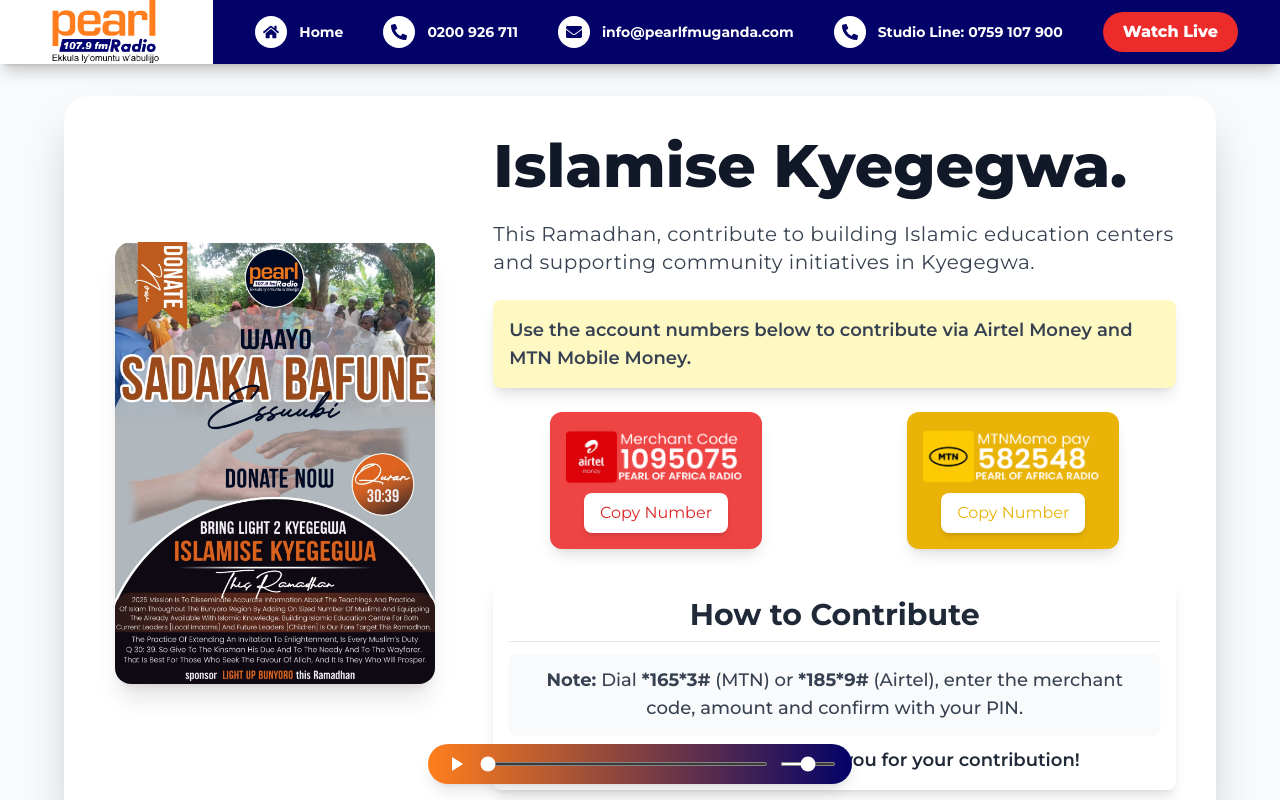
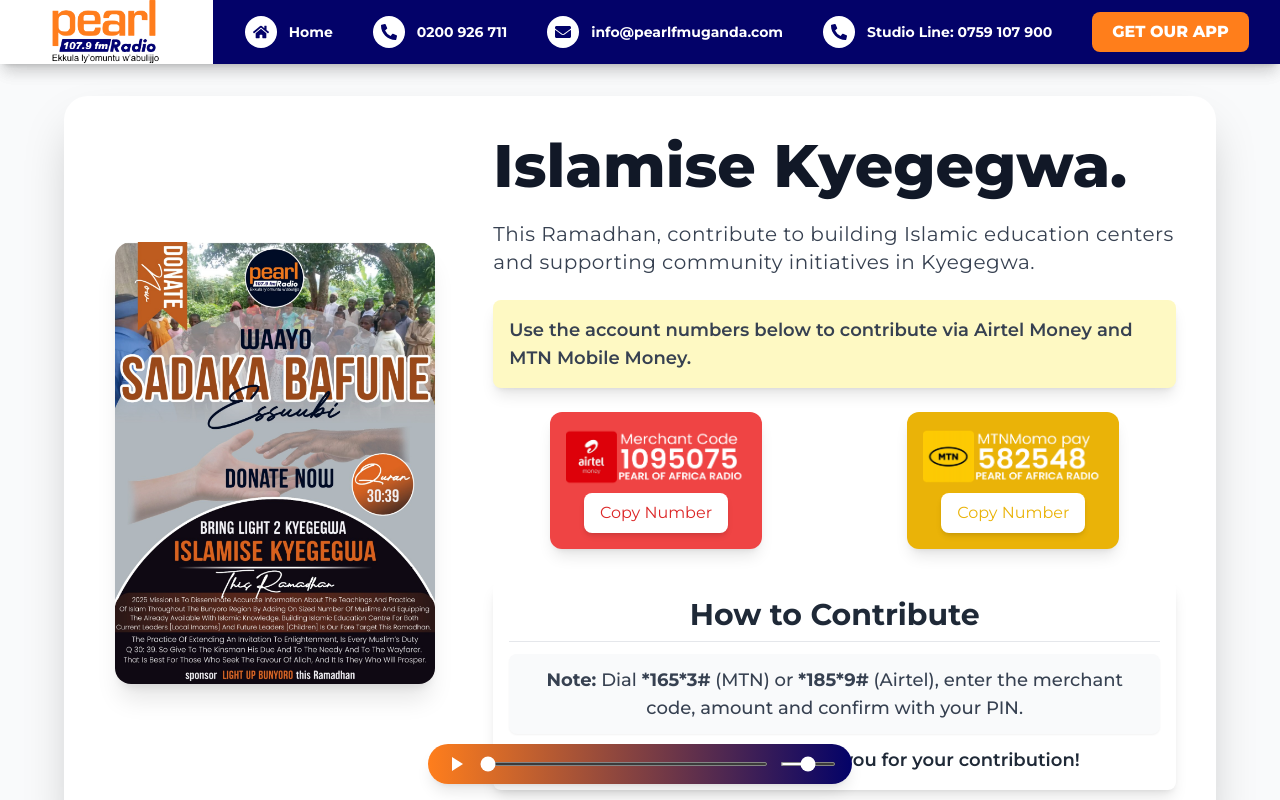
Before and after one commit to mohamuhsin/pearlfmuganda, a Next.js app: page /charity in a window 1280 px wide. Shown: the top 800 px of the page. Built offline with nearby package versions, Linux system fonts and the light colour scheme.

Commit message:
updated Live Button and footer

```diff
--- a/components/Footer/Footer.js
+++ b/components/Footer/Footer.js
@@ -6,6 +6,8 @@
     FaYoutube,
     FaInstagram,
 } from "react-icons/fa6";
+
+import SocialIcon from "./SocialIcon";
 
 export default function Follow() {
     const currentYear = new Date().getFullYear();
@@ -109,17 +111,3 @@
         </section>
     );
 }
-
-function SocialIcon({ href, icon, label, color }) {
-    return (
-        <Link
-            href={href}
-            target="_blank"
-            rel="noopener noreferrer"
-            className={`text-white text-3xl sm:text-4xl md:text-5xl transition-transform duration-300 transform hover:scale-125 ${color} drop-shadow-md hover:drop-shadow-xl focus:outline-none focus-visible:ring-2 focus-visible:ring-white`}
-            aria-label={label}
-        >
-            {icon}
-        </Link>
-    );
-}
--- /dev/null
+++ b/components/Footer/SocialIcon.js
@@ -0,0 +1,16 @@
+// components/SocialIcon.jsx
+import Link from "next/link";
+
+export default function SocialIcon({ href, icon, label, color }) {
+    return (
+        <Link
+            href={href}
+            target="_blank"
+            rel="noopener noreferrer"
+            className={`text-white text-3xl sm:text-4xl md:text-5xl transition-transform duration-300 transform hover:scale-125 ${color} drop-shadow-md hover:drop-shadow-xl focus:outline-none focus-visible:ring-2 focus-visible:ring-white`}
+            aria-label={label}
+        >
+            {icon}
+        </Link>
+    );
+}
--- a/components/Navbar/LiveButton.js
+++ b/components/Navbar/LiveButton.js
@@ -13,11 +13,11 @@
         >
             <button
                 type="button"
-                className="bg-[#ec2b2b] text-white py-2 px-5 rounded-full text-xs md:text-sm lg:text-base font-extrabold
+                className="bg-[#ff7e1b] text-white py-2 px-5 rounded-lg text-xs md:text-sm lg:text-base font-extrabold
                    relative overflow-hidden flex justify-center items-center shrink-0
-                   transition-colors duration-300 hover:bg-red-600 focus:outline-none focus:ring-2 focus:ring-red-400 focus:ring-offset-2"
+                   transition-colors duration-300 hover:bg-[#e06f19] focus:outline-none focus:ring-2 focus:ring-red-400 focus:ring-offset-2"
             >
-                Watch Live
+                GET OUR APP
             </button>
         </Link>
     );
```
